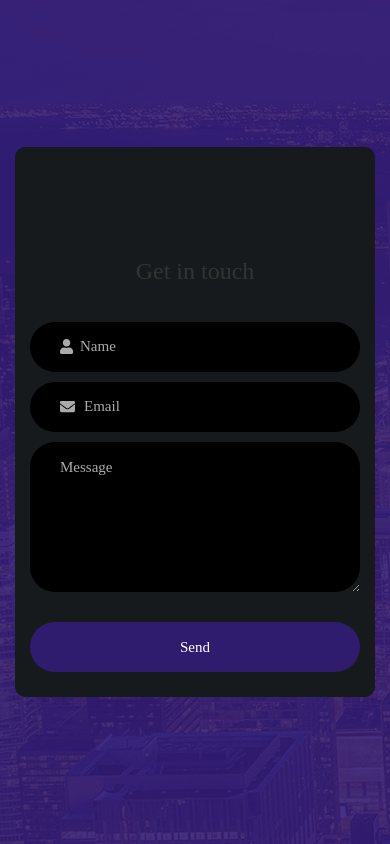
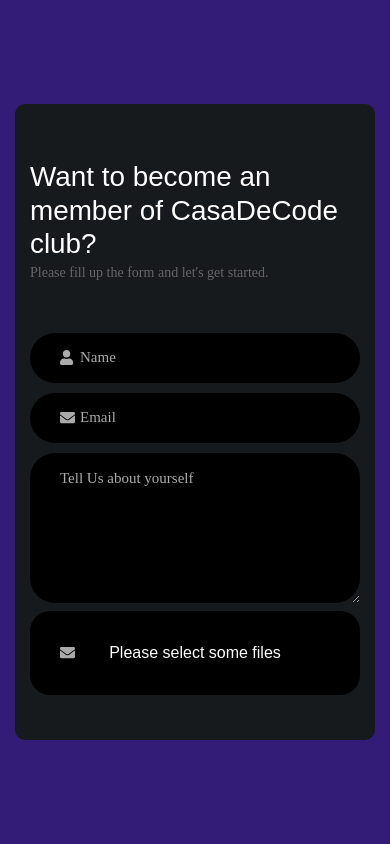
Before and after one commit to Kaif21/casa-de-code, a plain HTML site: page pages/joinus.html in a window 390 px wide. Drawn offline with nearby package versions, Linux system fonts and the light colour scheme; files whose address does not match are found by name.

Commit message:
form almost done

```diff
--- a/pages/joinus.html
+++ b/pages/joinus.html
@@ -40,21 +40,23 @@
 
   <title>Casa De Code</title>
 </head>
+
 <body>
   <div class="bg">
     <div class="container-contact100">
       <div class="wrap-contact100">
-        <div class="contact100-pic js-tilt" data-tilt>
-          <div><p>dfghjkleudfghjkdfgjkldfghk</p></div>
+        <div class="contact100-title text-white" data-tilt>
+          <h1>Want to become an member of CasaDeCode club?
+          </h1>
+          <p> Please fill up the form and let's get started.</p>
         </div>
 
-        <form class="contact100-form validate-form " action="#" method="POST">
-          <span class="contact100-form-title text-center">
+        <form class="contact100-form validate-form mt-5" action="#" method="POST">
+          <!-- <span class="contact100-form-title text-center">
             Get in touch
-          </span>
-
+          </span> -->
           <div class="wrap-input100 validate-input" data-validate="Name is required">
-            <input class="input100" type="text" name="name" placeholder="Name">
+            <input class="input100" type="text" name="name" placeholder="Name" required>
             <span class="focus-input100"></span>
             <span class="symbol-input100">
               <i class="fa fa-user" aria-hidden="true"></i>
@@ -62,7 +64,7 @@
           </div>
 
           <div class="wrap-input100 validate-input" data-validate="Valid email is required: ex@abc.xyz">
-            <input class="input100" type="text" name="email" placeholder="Email">
+            <input class="input100" type="email" name="_replyto" placeholder="Email" required>
             <span class="focus-input100"></span>
             <span class="symbol-input100">
               <i class="fa fa-envelope" aria-hidden="true"></i>
@@ -70,15 +72,24 @@
           </div>
 
           <div class="wrap-input100 validate-input" data-validate="Message is required">
-            <textarea class="input100" name="message" placeholder="Message"></textarea>
+            <textarea class="input100" name="message" placeholder="Tell Us about yourself"></textarea>
             <span class="focus-input100"></span>
+
+            <div class="wrap-input100 validate-input mt-2" data-validate="Message is required">
+              <div class="form-group file-area">
+                <input type="file" name="images" id="images" required="required" multiple="multiple" />
+                <div class="file-dummy">
+                  <div class="default text-white"><span class="symbol-input100">
+                    <i class="fa fa-envelope" aria-hidden="true"></i>
+                  </span>Please select some files</div>
                 </div>
-
-          <div class="container-contact100-form-btn">
+              </div>
+            </div>
+            <!-- <div class="container-contact100-form-btn">
             <button class="contact100-form-btn">
               Send
             </button>
-          </div>
+          </div> -->
         </form>
       </div>
     </div>
--- a/resources/css/join_us.scss
+++ b/resources/css/join_us.scss
@@ -132,7 +132,7 @@ background-image: url(../img/bg-01.jpg);
   justify-content: center;
   align-items: center;
   padding: 15px;
-  background: rgba(20%, 11%, 47%,.9);
+  background: rgba(20%, 11%, 47%,1);
 }
 
 .wrap-contact100 {
@@ -140,7 +140,6 @@ background-image: url(../img/bg-01.jpg);
   background: rgb(9%, 10%, 11%);
   border-radius: 10px;
   overflow: hidden;
-height: 550px;
   display: -webkit-box;
   display: -webkit-flex;
   display: -moz-box;
@@ -148,12 +147,12 @@ height: 550px;
   display: flex;
   flex-wrap: wrap;
   justify-content: space-between;
-  padding: 110px 130px 157px 148px;
+  padding: 1px 130px 157px 148px;
 }
 
 /*------------------------------------------------------------------
 [  ]*/
-.contact100-pic {
+.contact100-title {
   width: 310px;
   padding-top: 55px;
 }
@@ -334,7 +333,7 @@ textarea.input100 {
 
 @media (max-width: 992px) {
   .wrap-contact100 {
-    padding: 110px 80px 157px 90px;
+    padding: 1px 80px 157px 90px;
   }
 
   .contact100-pic {
@@ -362,7 +361,7 @@ textarea.input100 {
 
 @media (max-width: 576px) {
   .wrap-contact100 {
-    padding: 110px 15px 157px 15px;
+    padding: 1px 15px 15px 15px;
   }
 }
 
@@ -431,3 +430,55 @@ textarea.input100 {
     opacity: 1;
   }
 }
+
+
+/* ===================== FILE INPUT ===================== */
+.file-area {
+  width: 100%;
+  position: relative;
+  border-radius: 20px;
+}
+.file-area input[type=file] {
+  position: absolute;
+  width: 100%;
+  height: 100%;
+  top: 0;
+  left: 0;
+  right: 0;
+  bottom: 0;
+  opacity: 0;
+  cursor: pointer;
+}
+.file-area .file-dummy {
+  width: 100%;
+  padding: 30px;
+  background: black;
+  text-align: center;
+  transition: black 0.3s ease-in-out;
+  border-radius: 20px;
+}
+.file-area .file-dummy .success {
+  display: none;
+}
+.file-area:hover .file-dummy {
+  background: rgba(255, 255, 255, 0.1);
+}
+.file-area input[type=file]:focus + .file-dummy {
+  outline: 2px solid rgba(255, 255, 255, 0.5);
+  outline: -webkit-focus-ring-color auto 5px;
+}
+.file-area input[type=file]:valid + .file-dummy {
+  border-color: rgba(0, 255, 0, 0.4);
+  background-color: rgba(0, 255, 0, 0.3);
+}
+.file-area input[type=file]:valid + .file-dummy .success {
+  display: inline-block;
+}
+.file-area input[type=file]:valid + .file-dummy .default {
+  display: none;
+}
+.form-group {
+width: 100%;
+  margin: auto;
+  margin-bottom: 30px;
+}
```
Also changed, not shown: resources/css/join_us.min.css, 1 other file. Lines whose indentation alone changed are shown as unchanged.
